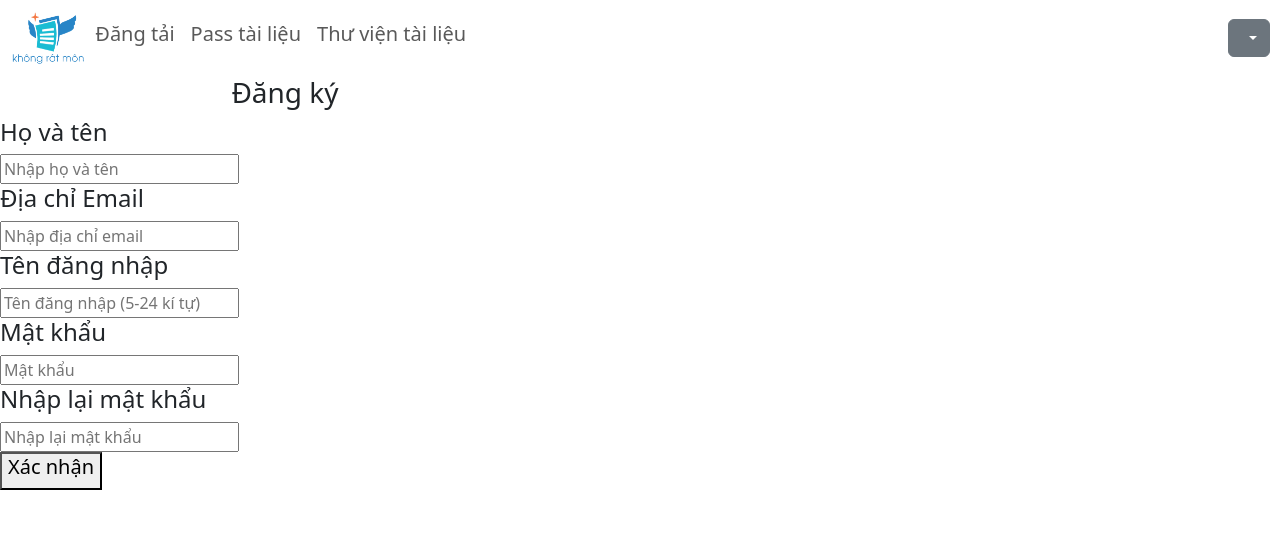
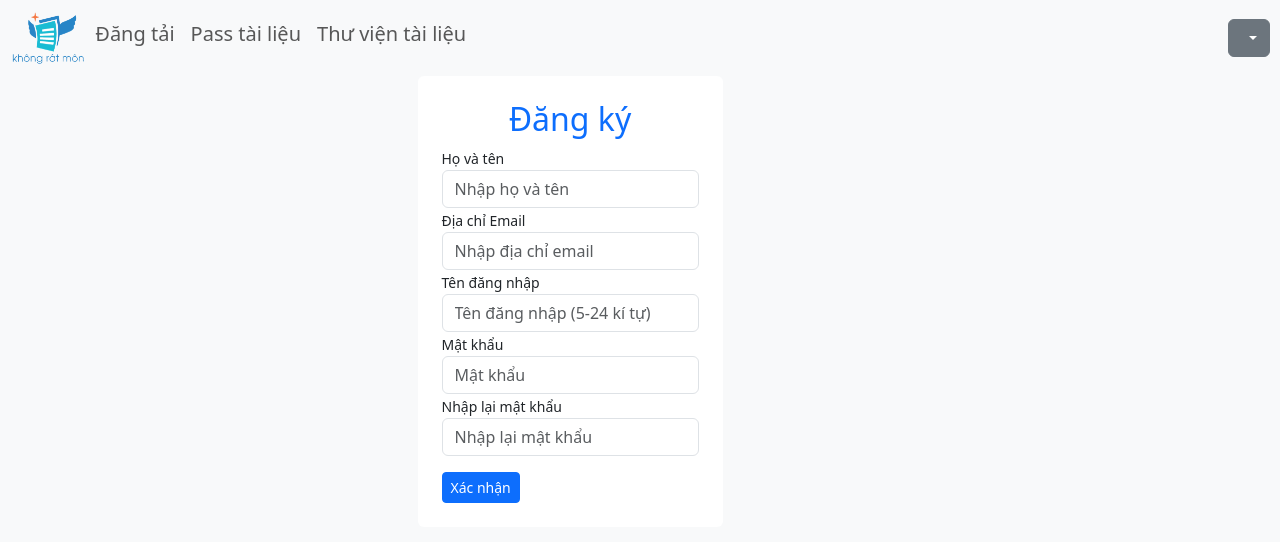
Before and after one commit to lttuem03/krm-sharing, a Python web app: template src/app/views/templates/register.html in a window 1280 px wide. Shown: the top 542 px of the page. Run offline with Jinja, Linux system fonts and the light colour scheme; the template is opened without the code that fills it, so the values that code supplies are empty.

Commit message:
Designing HTML template for register

```diff
--- a/src/app/views/templates/register.html
+++ b/src/app/views/templates/register.html
@@ -1,34 +1,46 @@
-{% extends "base.html" %} {% block title %}Đăng ký{% endblock %} {% block
-content %}
-<div class="css-background-1">
-    <form method="POST" class="css-container" style="width: 50%;">
-        <h3 align="center">Đăng ký</h3>
+{% extends "base.html" %}
 
-        <div class="css-form-row">
+{% block title %}Đăng ký{% endblock %}
 
-            <div class ="css-form" style="width: 50%;">
-                <label for="name"><h4>Họ và tên</h4></label>
-                <input type="text" class="css-field css-gradient-border" id="name" name="name" placeholder="Nhập họ và tên" required/>
+{% block content %}
+<head>
+    <style>
+        body {
+            background-color: #f0f0f0; /* Màu xám nhạt */
+        }
+    </style>
+</head>
 
-                <label for="email"><h4>Địa chỉ Email</h4></label>
-                <input type="email" class="css-field css-gradient-border" id="email" name="email" placeholder="Nhập địa chỉ email" required/>
+<body class="bg-light">
+    <div class="container d-flex justify-content-center align-items-center">
+        <div class="content-container p-4 bg-white rounded">
+            <div class="css-background-1">
+                <form method="POST" class="css-container">
+                    <h2 class="text-primary text-center">Đăng ký</h2>
+                    <div class="form-group">
+                        <label for="name"class="small">Họ và tên</label>
+                        <input type="text" class="form-control" id="name" name="name" placeholder="Nhập họ và tên" required/>
+                    </div>
+                    <div class="form-group">
+                        <label for="email"class="small">Địa chỉ Email</label>
+                        <input type="email" class="form-control" id="email" name="email" placeholder="Nhập địa chỉ email" required/>
+                    </div>
+                    <div class="form-group">
+                        <label for="username"class="small">Tên đăng nhập</label>
+                        <input type="text" class="form-control" id="username" name="username" placeholder="Tên đăng nhập (5-24 kí tự)" required/>
+                    </div>
+                    <div class="form-group">
+                        <label for="password"class="small">Mật khẩu</label>
+                        <input type="password" class="form-control" id="password" name="password" placeholder="Mật khẩu" required/>
+                    </div>
+                    <div class="form-group">
+                        <label for="repeat_password"class="small">Nhập lại mật khẩu</label>
+                        <input type="password" class="form-control" id="repeat_password" name="repeat_password" placeholder="Nhập lại mật khẩu" required/>
+                    </div>
+                    <button type="submit" class="btn btn-primary btn-block btn-sm mx-auto mt-3">Xác nhận</button>
+                </form>
             </div>
-
-            <div class="css-form" style="width: 50%;">
-                <label for="username"><h4>Tên đăng nhập</h4></label>
-                <input type="text" class="css-field css-gradient-border" id="username" name="username" placeholder="Tên đăng nhập (5-24 kí tự)" required/>
-
-                <label for="password"><h4>Mật khẩu</h4></label>
-                <input type="password" class="css-field css-gradient-border" id="password" name="password" placeholder="Mật khẩu" required/>
-
-                <label for="repeat_password"><h4>Nhập lại mật khẩu</h4></label>
-                <input type="password" class="css-field css-gradient-border" id="repeat_password" name="repeat_password" placeholder="Nhập lại mật khẩu" required/>
-            </div>
-
-
         </div>
-
-        <button type="submit" class="css-gradient-border css-content-center"><h5>Xác nhận</h5></button>
-    </form>
-</div>
+    </div>
+</body>
 {% endblock %}
```
Also changed, not shown: src/app/views/templates/change_password.html (+4 -6 lines).
